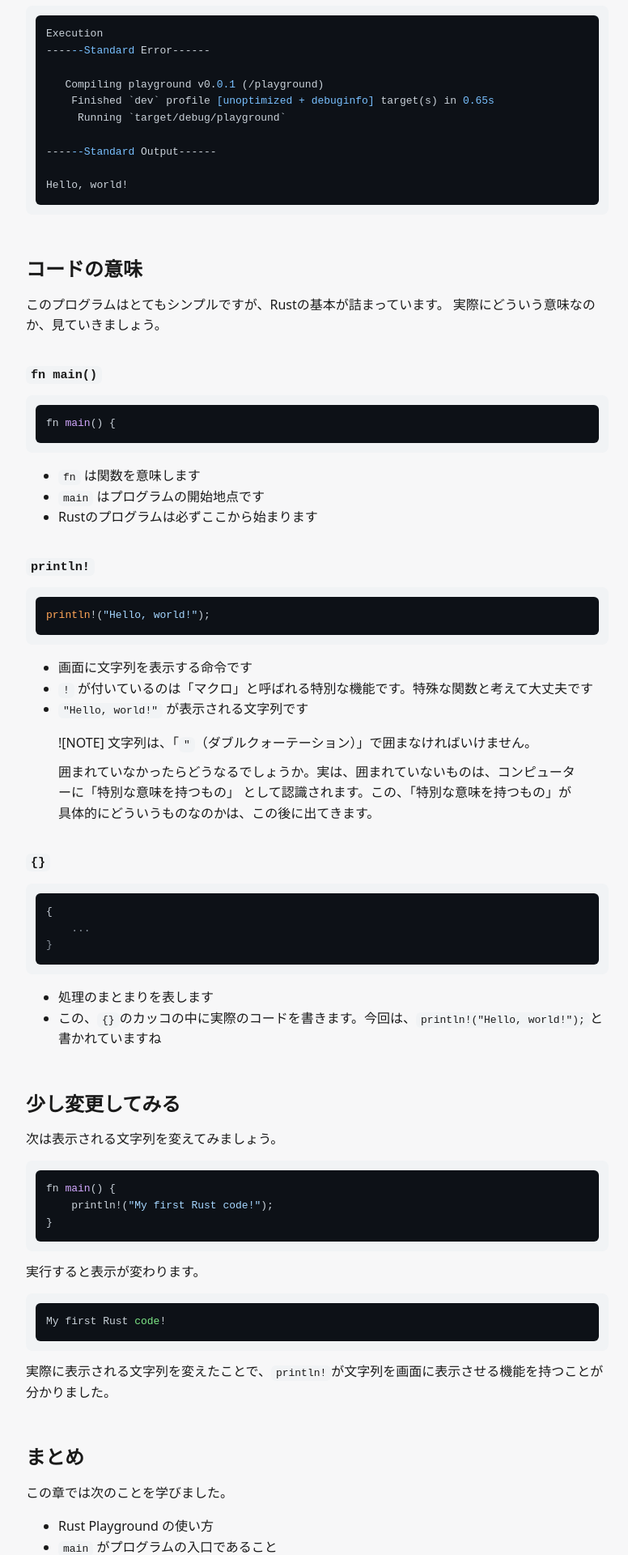
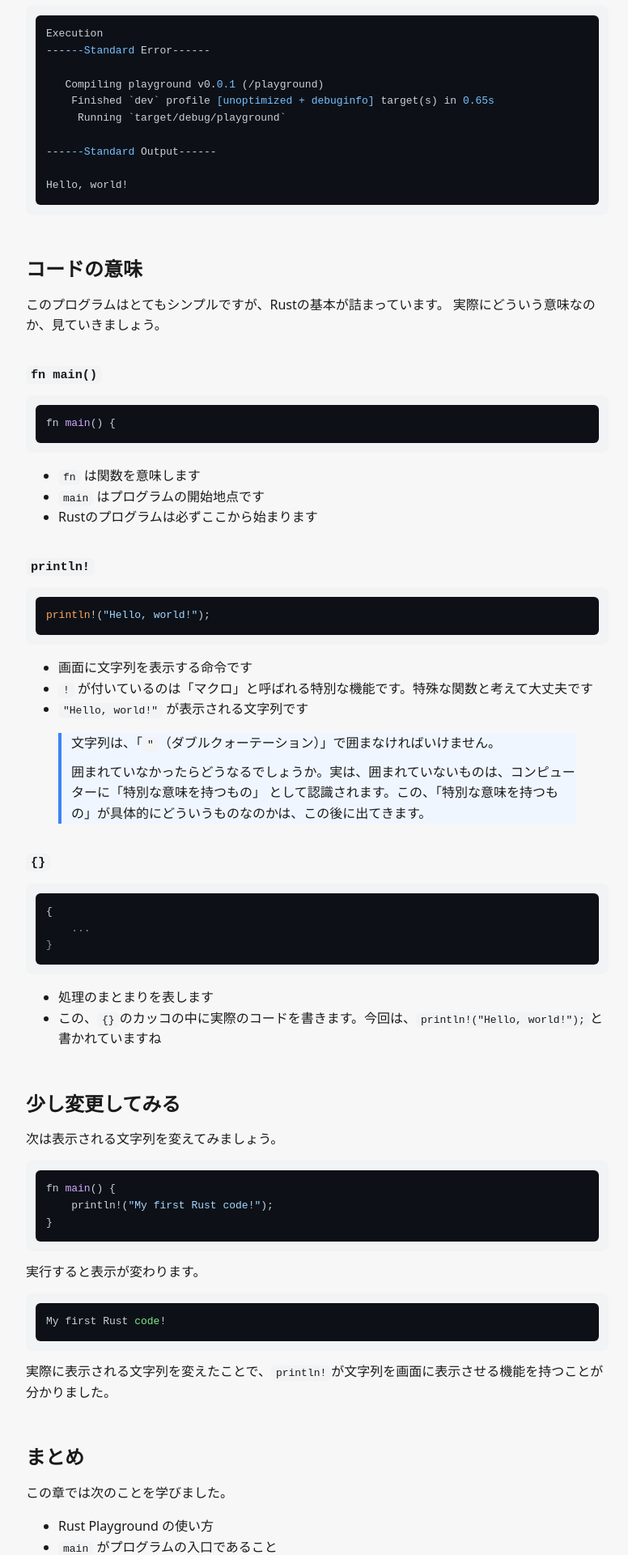
Before and after one commit to nh0102heiya-lab/programming-lessons, a Jekyll site: the page built from _rust-from-zero/core/03-first-program.md, in a window 1280 px wide. Shown: the part 785-2705 px from the top of the page at 81% size, without its empty margins (248-1024 px from the left). Built offline with Jekyll 4.4.1, drawn with Linux system fonts in a browser that asks for light colours; nearby versions of some CDN libraries; comment, search, counter and statistics services are not loaded.

Commit message:
Add note feature

```diff
--- a/_rust-from-zero/core/03-first-program.md
+++ b/_rust-from-zero/core/03-first-program.md
@@ -73,7 +73,7 @@ println!("Hello, world!");
 * `!` が付いているのは「マクロ」と呼ばれる特別な機能です。特殊な関数と考えて大丈夫です
 * `"Hello, world!"` が表示される文字列です
 
-> ![NOTE]
+{: .note}
 > 文字列は、「`"`（ダブルクォーテーション）」で囲まなければいけません。
 >
 > 囲まれていなかったらどうなるでしょうか。実は、囲まれていないものは、コンピューターに「特別な意味を持つもの」
--- a/assets/css/style.css
+++ b/assets/css/style.css
@@ -100,6 +100,12 @@ pre {
   border-radius: 8px;
 }
 
+.note {
+  border-left: 4px solid #3b82f6;
+  padding-left: 12px;
+  background: #f0f6ff;
+}
+
 .pager {
   max-width: 720px;
   margin: 40px auto;
```
